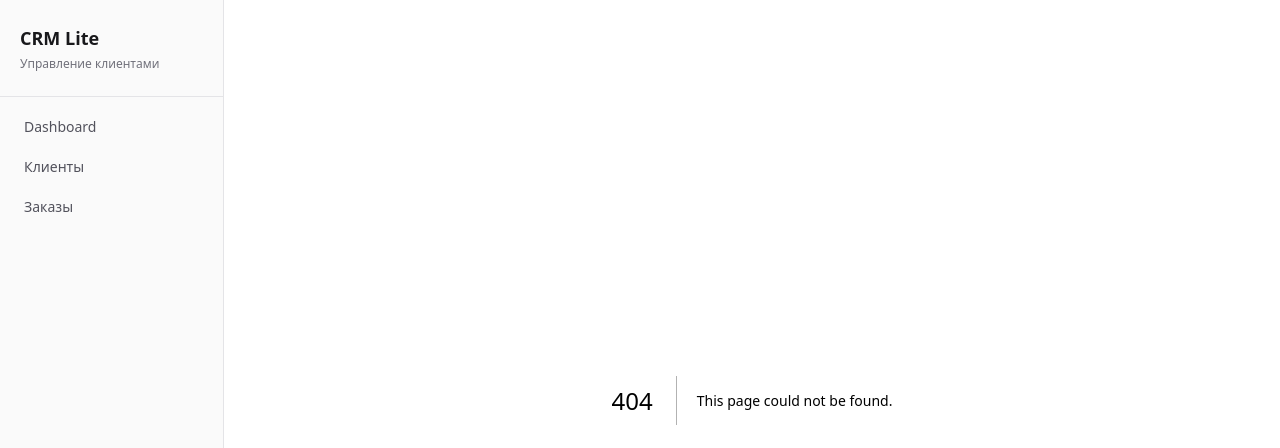
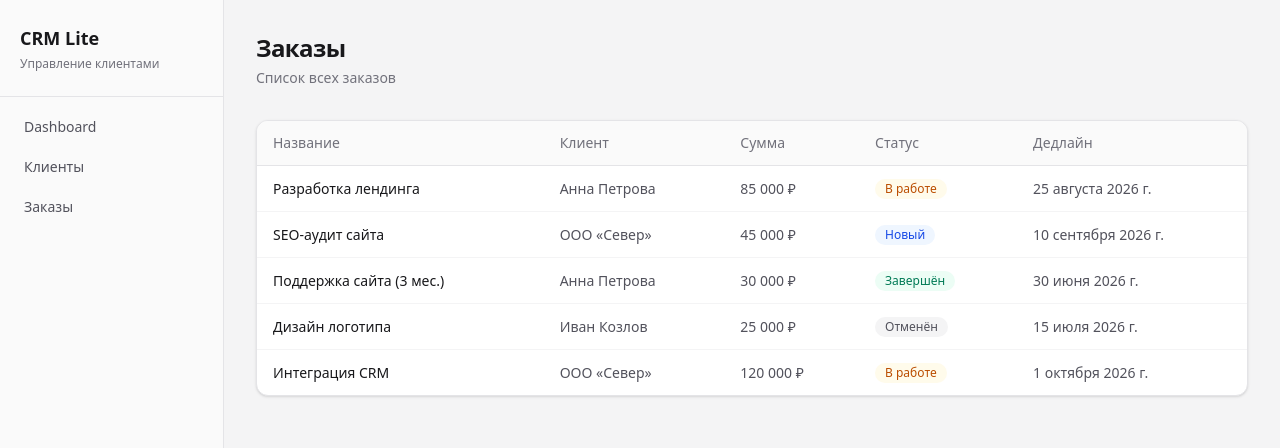
Before and after one commit to misyukd/crm-lite, a Next.js app: page /orders in a window 1280 px wide. Before the commit this address had no page. Shown: the top 448 px of the page. Built offline with nearby package versions, Linux system fonts and the light colour scheme.

Commit message:
Add clients and orders pages

```diff
--- /dev/null
+++ b/app/clients/page.tsx
@@ -0,0 +1,17 @@
+import { ClientList } from "@/components/clients/ClientList";
+import { mockClients } from "@/lib/mock-data";
+
+export default function ClientsPage() {
+  return (
+    <main className="flex-1 p-8">
+      <div className="mb-8">
+        <h1 className="text-2xl font-semibold tracking-tight">Клиенты</h1>
+        <p className="mt-1 text-sm text-zinc-500 dark:text-zinc-400">
+          Список всех клиентов
+        </p>
+      </div>
+
+      <ClientList clients={mockClients} />
+    </main>
+  );
+}
--- /dev/null
+++ b/app/orders/page.tsx
@@ -0,0 +1,17 @@
+import { OrderList } from "@/components/orders/OrderList";
+import { mockClients, mockOrders } from "@/lib/mock-data";
+
+export default function OrdersPage() {
+  return (
+    <main className="flex-1 p-8">
+      <div className="mb-8">
+        <h1 className="text-2xl font-semibold tracking-tight">Заказы</h1>
+        <p className="mt-1 text-sm text-zinc-500 dark:text-zinc-400">
+          Список всех заказов
+        </p>
+      </div>
+
+      <OrderList orders={mockOrders} clients={mockClients} />
+    </main>
+  );
+}
--- /dev/null
+++ b/components/clients/ClientList.tsx
@@ -0,0 +1,73 @@
+import type { Client } from "@/lib/types";
+
+const dateFormatter = new Intl.DateTimeFormat("ru-RU", {
+  day: "numeric",
+  month: "long",
+  year: "numeric",
+});
+
+type ClientListProps = {
+  clients: Client[];
+};
+
+function formatDate(isoDate: string) {
+  return dateFormatter.format(new Date(isoDate));
+}
+
+function formatOptional(value?: string) {
+  return value ?? "—";
+}
+
+export function ClientList({ clients }: ClientListProps) {
+  return (
+    <div className="overflow-hidden rounded-xl border border-zinc-200 bg-white shadow-sm dark:border-zinc-800 dark:bg-zinc-900">
+      <div className="overflow-x-auto">
+        <table className="w-full min-w-[640px] text-left text-sm">
+          <thead>
+            <tr className="border-b border-zinc-200 bg-zinc-50 dark:border-zinc-800 dark:bg-zinc-950/50">
+              <th className="px-4 py-3 font-medium text-zinc-500 dark:text-zinc-400">
+                Имя
+              </th>
+              <th className="px-4 py-3 font-medium text-zinc-500 dark:text-zinc-400">
+                Компания
+              </th>
+              <th className="px-4 py-3 font-medium text-zinc-500 dark:text-zinc-400">
+                Телефон
+              </th>
+              <th className="px-4 py-3 font-medium text-zinc-500 dark:text-zinc-400">
+                Email
+              </th>
+              <th className="px-4 py-3 font-medium text-zinc-500 dark:text-zinc-400">
+                Дата создания
+              </th>
+            </tr>
+          </thead>
+          <tbody>
+            {clients.map((client) => (
+              <tr
+                key={client.id}
+                className="border-b border-zinc-100 last:border-b-0 dark:border-zinc-800"
+              >
+                <td className="px-4 py-3 font-medium text-zinc-900 dark:text-zinc-50">
+                  {client.name}
+                </td>
+                <td className="px-4 py-3 text-zinc-600 dark:text-zinc-300">
+                  {formatOptional(client.company)}
+                </td>
+                <td className="px-4 py-3 text-zinc-600 dark:text-zinc-300">
+                  {formatOptional(client.phone)}
+                </td>
+                <td className="px-4 py-3 text-zinc-600 dark:text-zinc-300">
+                  {formatOptional(client.email)}
+                </td>
+                <td className="px-4 py-3 text-zinc-600 dark:text-zinc-300">
+                  {formatDate(client.createdAt)}
+                </td>
+              </tr>
+            ))}
+          </tbody>
+        </table>
+      </div>
+    </div>
+  );
+}
--- /dev/null
+++ b/components/orders/OrderList.tsx
@@ -0,0 +1,81 @@
+import { StatusBadge } from "@/components/orders/StatusBadge";
+import type { Client, Order } from "@/lib/types";
+
+const currencyFormatter = new Intl.NumberFormat("ru-RU", {
+  style: "currency",
+  currency: "RUB",
+  maximumFractionDigits: 0,
+});
+
+const dateFormatter = new Intl.DateTimeFormat("ru-RU", {
+  day: "numeric",
+  month: "long",
+  year: "numeric",
+});
+
+type OrderListProps = {
+  orders: Order[];
+  clients: Client[];
+};
+
+function formatDate(isoDate: string) {
+  return dateFormatter.format(new Date(isoDate));
+}
+
+function getClientName(clientId: string, clients: Client[]) {
+  return clients.find((client) => client.id === clientId)?.name ?? "—";
+}
+
+export function OrderList({ orders, clients }: OrderListProps) {
+  return (
+    <div className="overflow-hidden rounded-xl border border-zinc-200 bg-white shadow-sm dark:border-zinc-800 dark:bg-zinc-900">
+      <div className="overflow-x-auto">
+        <table className="w-full min-w-[720px] text-left text-sm">
+          <thead>
+            <tr className="border-b border-zinc-200 bg-zinc-50 dark:border-zinc-800 dark:bg-zinc-950/50">
+              <th className="px-4 py-3 font-medium text-zinc-500 dark:text-zinc-400">
+                Название
+              </th>
+              <th className="px-4 py-3 font-medium text-zinc-500 dark:text-zinc-400">
+                Клиент
+              </th>
+              <th className="px-4 py-3 font-medium text-zinc-500 dark:text-zinc-400">
+                Сумма
+              </th>
+              <th className="px-4 py-3 font-medium text-zinc-500 dark:text-zinc-400">
+                Статус
+              </th>
+              <th className="px-4 py-3 font-medium text-zinc-500 dark:text-zinc-400">
+                Дедлайн
+              </th>
+            </tr>
+          </thead>
+          <tbody>
+            {orders.map((order) => (
+              <tr
+                key={order.id}
+                className="border-b border-zinc-100 last:border-b-0 dark:border-zinc-800"
+              >
+                <td className="px-4 py-3 font-medium text-zinc-900 dark:text-zinc-50">
+                  {order.title}
+                </td>
+                <td className="px-4 py-3 text-zinc-600 dark:text-zinc-300">
+                  {getClientName(order.clientId, clients)}
+                </td>
+                <td className="px-4 py-3 text-zinc-600 dark:text-zinc-300">
+                  {currencyFormatter.format(order.amount)}
+                </td>
+                <td className="px-4 py-3">
+                  <StatusBadge status={order.status} />
+                </td>
+                <td className="px-4 py-3 text-zinc-600 dark:text-zinc-300">
+                  {formatDate(order.deadline)}
+                </td>
+              </tr>
+            ))}
+          </tbody>
+        </table>
+      </div>
+    </div>
+  );
+}
--- /dev/null
+++ b/components/orders/StatusBadge.tsx
@@ -0,0 +1,43 @@
+import type { OrderStatus } from "@/lib/types";
+
+const statusConfig: Record<
+  OrderStatus,
+  { label: string; className: string }
+> = {
+  new: {
+    label: "Новый",
+    className:
+      "bg-blue-50 text-blue-700 dark:bg-blue-950 dark:text-blue-300",
+  },
+  in_progress: {
+    label: "В работе",
+    className:
+      "bg-amber-50 text-amber-700 dark:bg-amber-950 dark:text-amber-300",
+  },
+  completed: {
+    label: "Завершён",
+    className:
+      "bg-emerald-50 text-emerald-700 dark:bg-emerald-950 dark:text-emerald-300",
+  },
+  cancelled: {
+    label: "Отменён",
+    className:
+      "bg-zinc-100 text-zinc-600 dark:bg-zinc-800 dark:text-zinc-400",
+  },
+};
+
+type StatusBadgeProps = {
+  status: OrderStatus;
+};
+
+export function StatusBadge({ status }: StatusBadgeProps) {
+  const config = statusConfig[status];
+
+  return (
+    <span
+      className={`inline-flex rounded-full px-2.5 py-0.5 text-xs font-medium ${config.className}`}
+    >
+      {config.label}
+    </span>
+  );
+}
```
